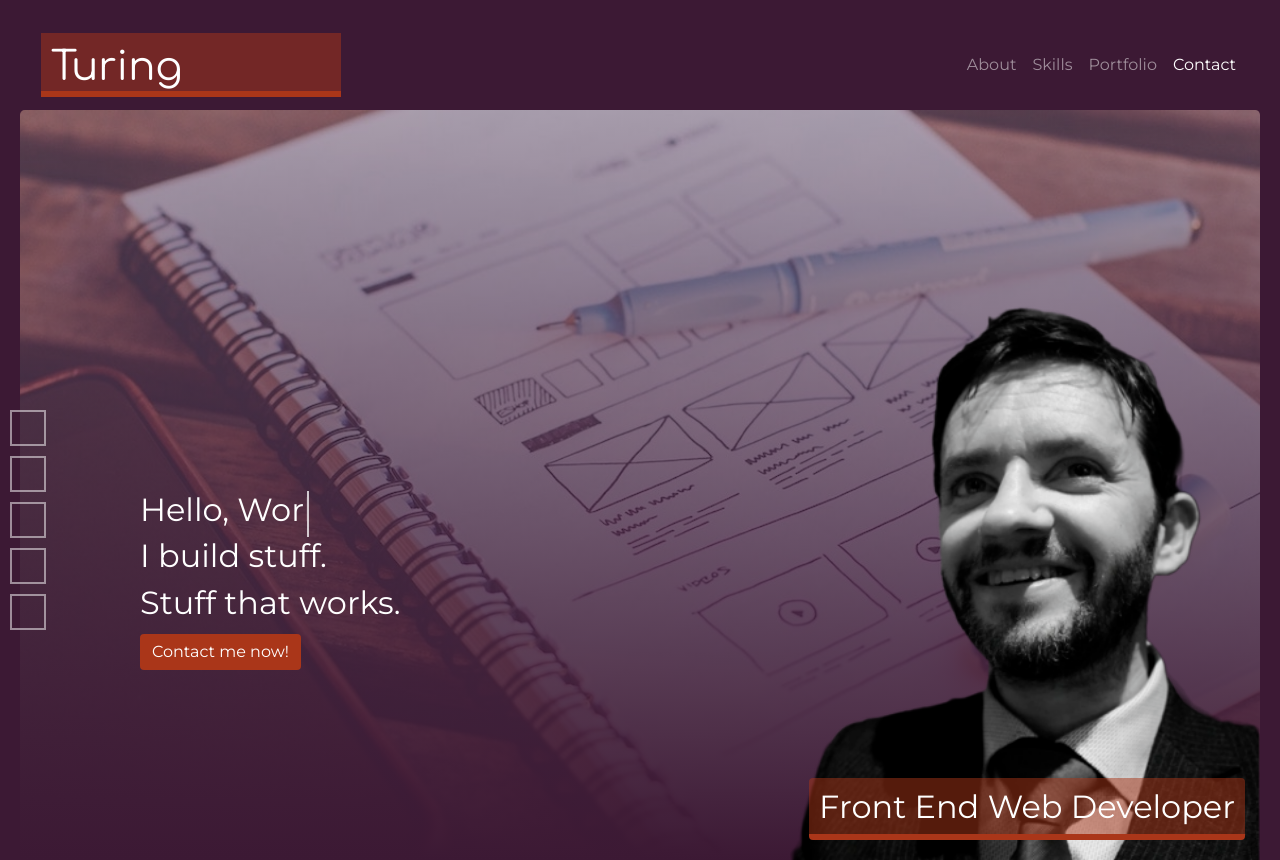
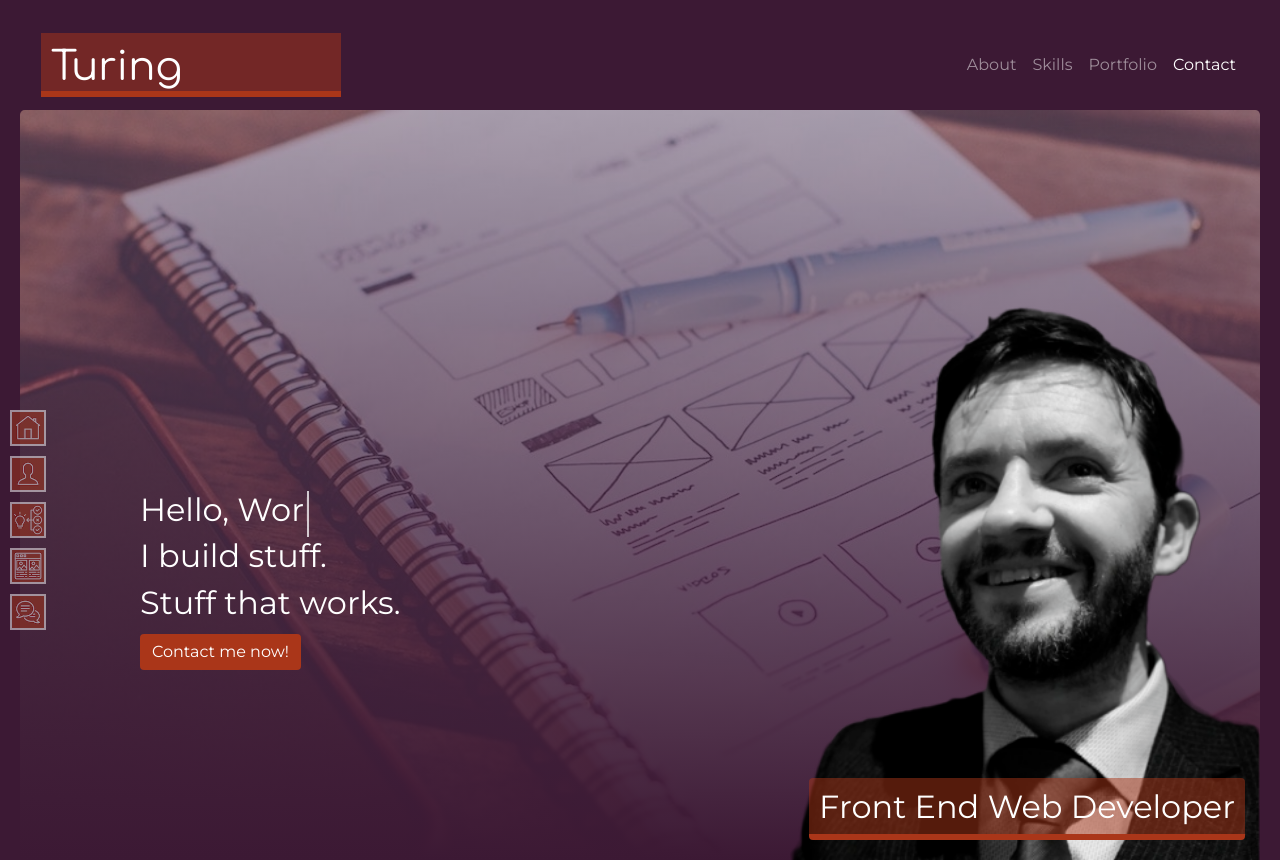
Before and after one commit to TweetingCynical/Bootstrap-Portfolio, a plain HTML site: page index.html in a window 1280 px wide. Shown: the top 860 px of the page. Drawn offline with nearby package versions, Linux system fonts and the light colour scheme; the site is published under a folder, as on GitHub Pages, so addresses that start at the root find nothing.

Commit message:
Resolved non loading sidenavbar images on live deployment.

```diff
--- a/css/style.css
+++ b/css/style.css
@@ -383,7 +383,7 @@ html {
 
 .connected {
   grid-area: connected;
-  background: url("/images/contact-gc.png") center no-repeat;
+  background: url("../images/contact-gc.png") center no-repeat;
   background-size: cover;
   border: 5px solid var(--mainColor);
 }
@@ -405,23 +405,23 @@ html {
 }
 
 .homeNav {
-  background: url("/images/home-init.png");
+  background: url("../images/home-init.png");
 }
 
 .aboutNav {
-  background: url("/images/about-init.png");
+  background: url("../images/about-init.png");
 }
 
 .skillsNav {
-  background: url("/images/skills-init.png");
+  background: url("../images/skills-init.png");
 }
 
 .portfolioNav {
-  background: url("/images/portfolio-init.png");
+  background: url("../images/portfolio-init.png");
 }
 
 .contactNav {
-  background: url("/images/contact-init.png");
+  background: url("../images/contact-init.png");
 }
 
 .homeNav, .aboutNav, .portfolioNav, .skillsNav, .contactNav {
@@ -436,23 +436,23 @@ html {
 }
 
 .homeNav:hover {
-  background: url("/images/home-hover.png");
+  background: url("../images/home-hover.png");
 }
 
 .aboutNav:hover {
-  background: url("/images/about-hover.png");
+  background: url("../images/about-hover.png");
 }
 
 .skillsNav:hover {
-  background: url("/images/skills-hover.png");
+  background: url("../images/skills-hover.png");
 }
 
 .portfolioNav:hover {
-  background: url("/images/portfolio-hover.png");
+  background: url("../images/portfolio-hover.png");
 }
 
 .contactNav:hover {
-  background: url("/images/contact-hover.png");
+  background: url("../images/contact-hover.png");
 }
 
 .homeNav:hover, .aboutNav:hover, .skillsNav:hover, .portfolioNav:hover, .contactNav:hover {
```
